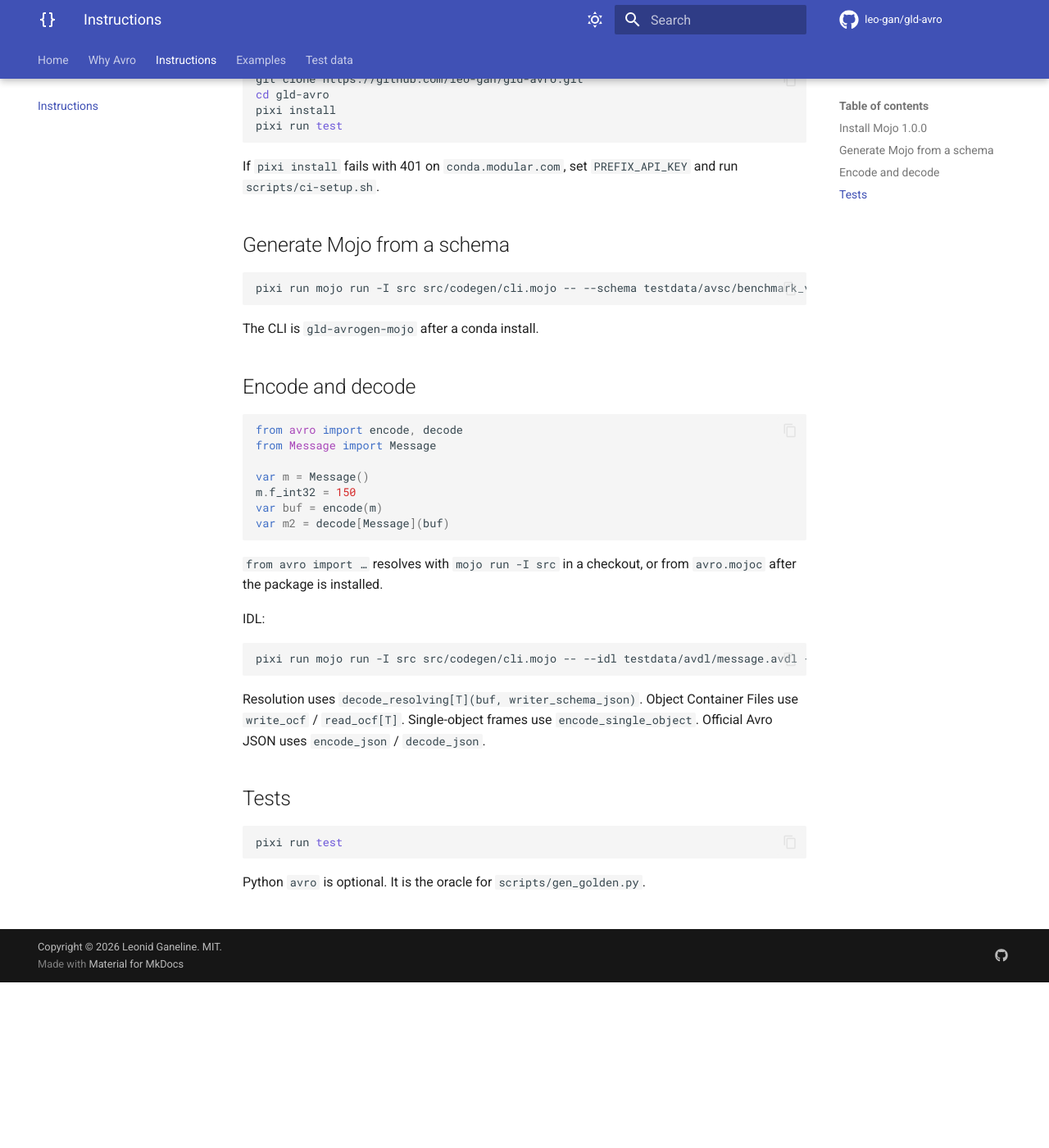
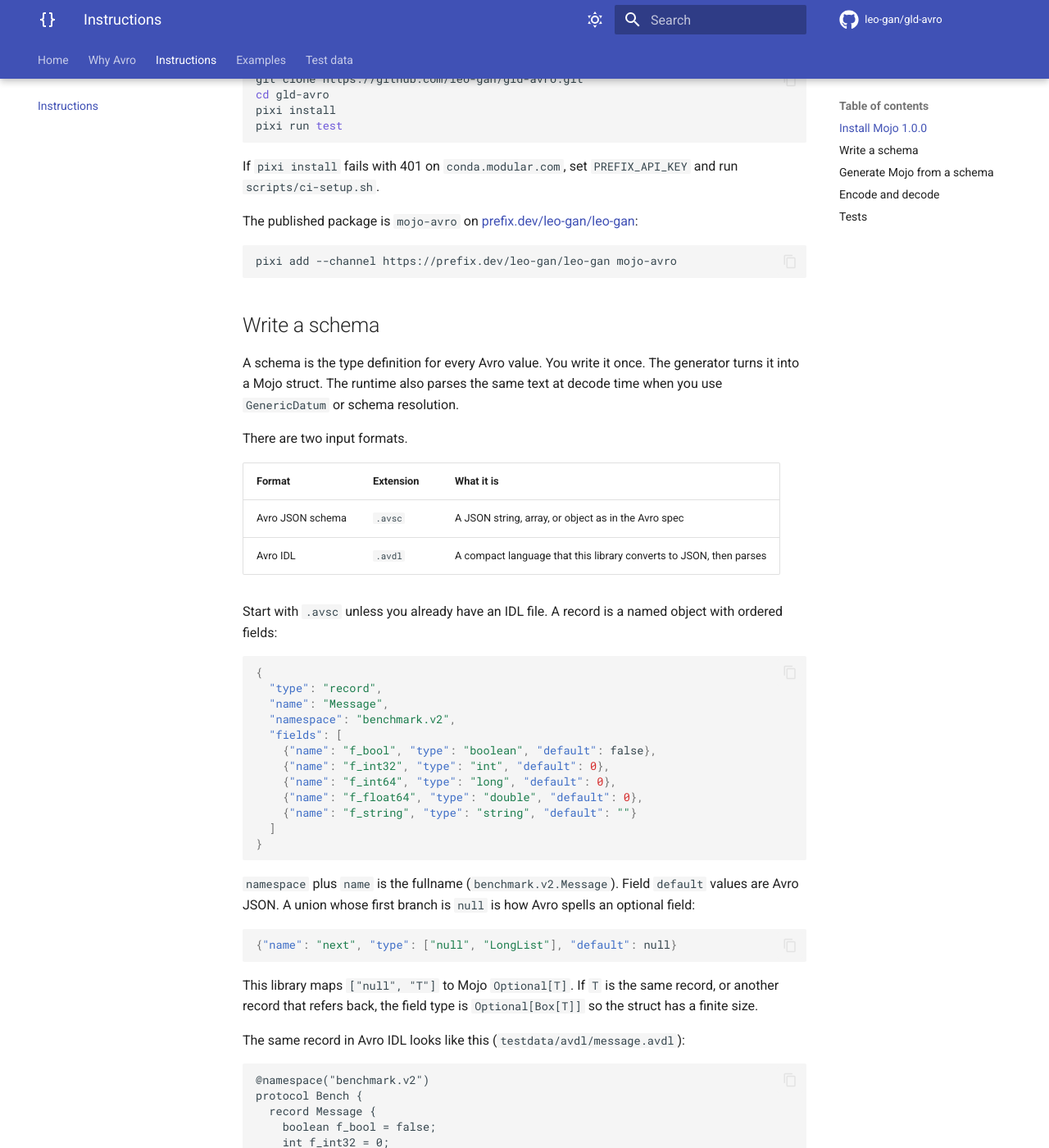
Before and after one commit to leo-gan/gld-avro, an MkDocs documentation site: the page built from docs/instructions.md, in a window 1280 px wide and 1400 px high, scrolled down 202 px. Shown: the whole window at 82% size. Built offline with MkDocs 1.6.1 and Material for MkDocs 9.7.7, drawn with Linux system fonts in a browser that asks for light colours; comment, search, counter and statistics services are not loaded; some of the changed text lies outside the part shown.

Commit message:
docs: link the site, Wikipedia, and schema generation
Add the Pages URL and a short generate path to the README. Link Apache
Avro and ZigZag on Why Avro. Expand Instructions with how to write
.avsc / .avdl and how to run gld-avrogen-mojo.

````diff
--- a/docs/instructions.md
+++ b/docs/instructions.md
@@ -12,15 +12,113 @@
 If `pixi install` fails with 401 on `conda.modular.com`, set `PREFIX_API_KEY`
 and run `scripts/ci-setup.sh`.
 
+The published package is `mojo-avro` on
+[prefix.dev/leo-gan/leo-gan](https://prefix.dev/leo-gan/leo-gan):
+
+```bash
+pixi add --channel https://prefix.dev/leo-gan/leo-gan mojo-avro
+```
+
+## Write a schema
+
+A schema is the type definition for every Avro value. You write it once. The
+generator turns it into a Mojo struct. The runtime also parses the same text
+at decode time when you use `GenericDatum` or schema resolution.
+
+There are two input formats.
+
+| Format | Extension | What it is |
+| --- | --- | --- |
+| Avro JSON schema | `.avsc` | A JSON string, array, or object as in the Avro spec |
+| Avro IDL | `.avdl` | A compact language that this library converts to JSON, then parses |
+
+Start with `.avsc` unless you already have an IDL file. A record is a named
+object with ordered fields:
+
+```json
+{
+  "type": "record",
+  "name": "Message",
+  "namespace": "benchmark.v2",
+  "fields": [
+    {"name": "f_bool", "type": "boolean", "default": false},
+    {"name": "f_int32", "type": "int", "default": 0},
+    {"name": "f_int64", "type": "long", "default": 0},
+    {"name": "f_float64", "type": "double", "default": 0},
+    {"name": "f_string", "type": "string", "default": ""}
+  ]
+}
+```
+
+`namespace` plus `name` is the fullname (`benchmark.v2.Message`). Field
+`default` values are Avro JSON. A union whose first branch is `null` is how
+Avro spells an optional field:
+
+```json
+{"name": "next", "type": ["null", "LongList"], "default": null}
+```
+
+This library maps `["null", "T"]` to Mojo `Optional[T]`. If `T` is the same
+record, or another record that refers back, the field type is
+`Optional[Box[T]]` so the struct has a finite size.
+
+The same record in Avro IDL looks like this (`testdata/avdl/message.avdl`):
+
+```text
+@namespace("benchmark.v2")
+protocol Bench {
+  record Message {
+    boolean f_bool = false;
+    int f_int32 = 0;
+    long f_int64 = 0;
+    double f_float64 = 0;
+    string f_string = "";
+  }
+}
+```
+
+`T?` in IDL is `["null", T]`. `import schema "path"` reads a `.avsc` file.
+`import idl "path"` reads another `.avdl`. `import protocol "path"` reads a
+JSON `.avpr` and keeps `types`, not RPC `messages`.
+
+Checked-in examples live under `testdata/avsc/` and `testdata/avdl/`.
+
 ## Generate Mojo from a schema
 
+The generator is `gld-avrogen-mojo`. After a conda install that name is on
+`PATH`. In a git checkout, run the same program through Mojo:
+
 ```bash
-pixi run mojo run -I src src/codegen/cli.mojo -- --schema testdata/avsc/benchmark_v2.avsc --out tests/generated
+pixi run mojo run -I src src/codegen/cli.mojo -- \
+  --schema testdata/avsc/benchmark_v2.avsc --out tests/generated
 ```
 
-The CLI is `gld-avrogen-mojo` after a conda install.
+IDL uses `--idl` instead of `--schema`:
 
-## Encode and decode
+```bash
+pixi run mojo run -I src src/codegen/cli.mojo -- \
+  --idl testdata/avdl/message.avdl --out tests/generated
+```
+
+| Flag | Meaning |
+| --- | --- |
+| `--out DIR` | Directory that receives the generated `.mojo` files (required) |
+| `--schema FILE` | Parse `FILE` as Avro JSON schema (`.avsc`) |
+| `--idl FILE` | Parse `FILE` as Avro IDL (`.avdl`) |
+
+Give exactly one of `--schema` or `--idl`. `--schema` calls `parse_avsc`.
+`--idl` calls `parse_avdl`, then the same emitter.
+
+`pixi run generate` runs `scripts/generate.sh`, which regenerates
+`tests/generated/Message.mojo` from `testdata/avsc/benchmark_v2.avsc`. Use
+that when you edit the in-tree `Message` schema. `pixi run check-generated`
+fails if that file is stale.
+
+Each named record becomes one file under `--out`, named after the short
+record name (`Message.mojo`). The struct implements `AvroDatum`. It has a
+zero-arg initializer (Avro defaults, `None` for optional fields),
+`schema_json`, `encode_to`, and `decode_from`. Compile generated files with
+`-I src` (or the installed `avro.mojoc`) and `-I` pointing at `--out`.
 
 ```mojo
 from avro import encode, decode
@@ -32,14 +130,13 @@
 var m2 = decode[Message](buf)
 ```
 
+If you change a schema, run the generator again. Do not edit the generated
+file by hand.
+
+## Encode and decode
+
 `from avro import …` resolves with `mojo run -I src` in a checkout, or from
 `avro.mojoc` after the package is installed.
-
-IDL:
-
-```bash
-pixi run mojo run -I src src/codegen/cli.mojo -- --idl testdata/avdl/message.avdl --out tests/generated
-```
 
 Resolution uses `decode_resolving[T](buf, writer_schema_json)`. Object Container
 Files use `write_ocf` / `read_ocf[T]`. Single-object frames use
````
Also changed, not shown: README.md (+24 -2 lines), docs/index.md (+2 -2 lines), docs/test-data.md (+4 -0 lines), docs/why-avro.md (+10 -6 lines).
